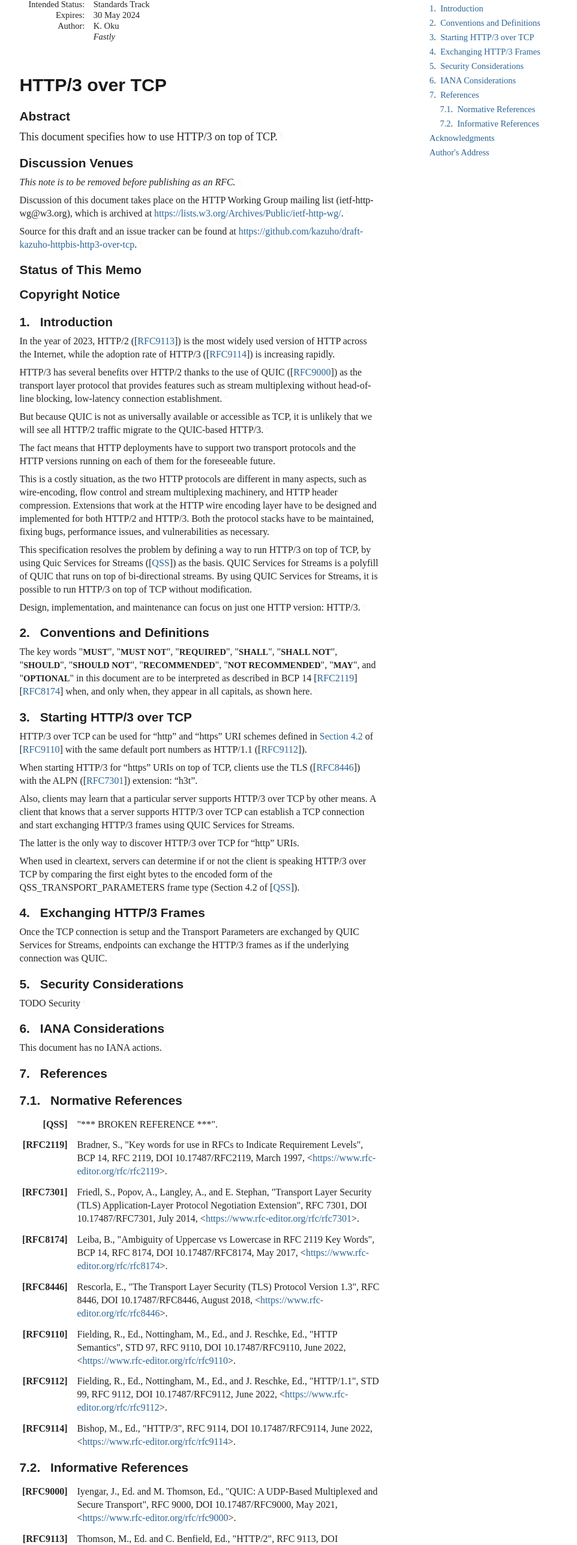
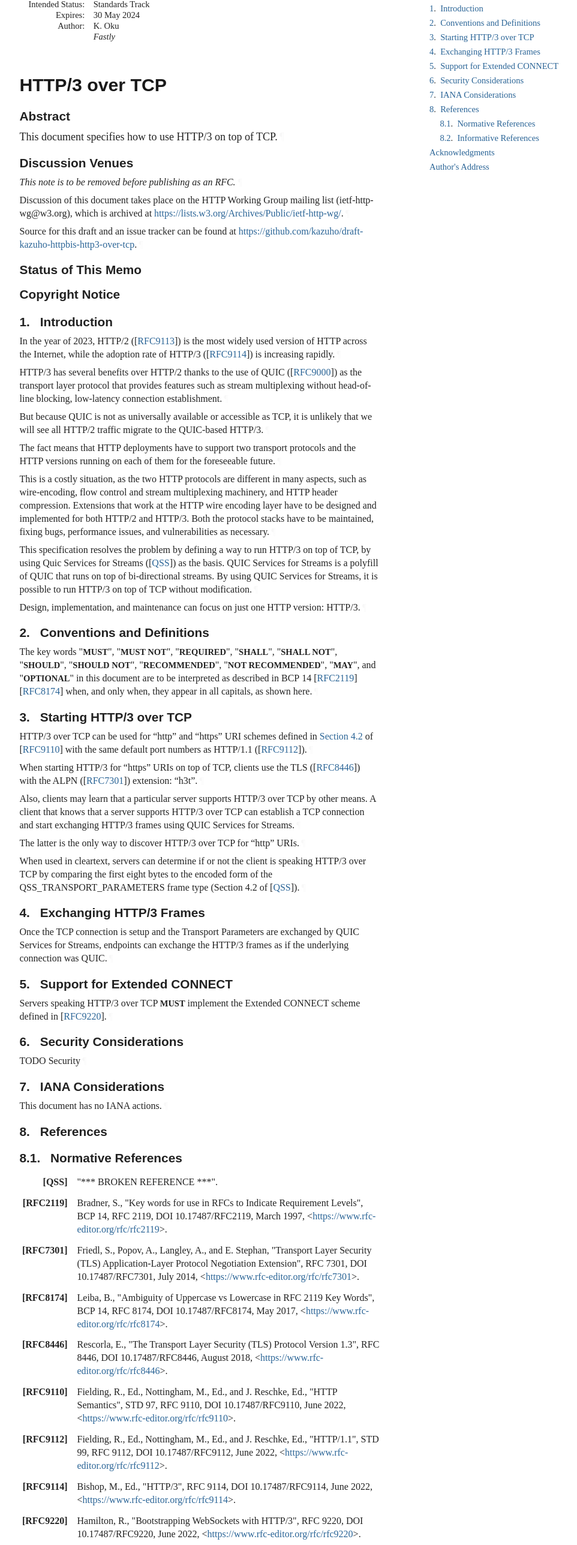
Before and after one commit to kazuho/draft-kazuho-httpbis-http3-over-tcp, a plain HTML site: page draft-kazuho-httpbis-http3-over-tcp.html in a window 1280 px wide. Shown: the part 131-2707 px from the top of the page at 60% size, without its empty margins (92-1054 px from the left). Drawn offline with Linux system fonts and the light colour scheme; a web font is replaced by a local one.

Commit message:
Script updating gh-pages from 0a8d96a. [ci skip]

```diff
--- a/draft-kazuho-httpbis-http3-over-tcp.html
+++ b/draft-kazuho-httpbis-http3-over-tcp.html
@@ -1134,27 +1134,30 @@ svg :is([fill="white"], [fill^="#fff"]) {
             <p id="section-toc.1-1.4.1"><a href="#section-4" class="auto internal xref">4</a>.  <a href="#name-exchanging-http-3-frames" class="internal xref">Exchanging HTTP/3 Frames</a></p>
 </li>
           <li class="compact toc ulBare ulEmpty" id="section-toc.1-1.5">
-            <p id="section-toc.1-1.5.1"><a href="#section-5" class="auto internal xref">5</a>.  <a href="#name-security-considerations" class="internal xref">Security Considerations</a></p>
+            <p id="section-toc.1-1.5.1"><a href="#section-5" class="auto internal xref">5</a>.  <a href="#name-support-for-extended-connec" class="internal xref">Support for Extended CONNECT</a></p>
 </li>
           <li class="compact toc ulBare ulEmpty" id="section-toc.1-1.6">
-            <p id="section-toc.1-1.6.1"><a href="#section-6" class="auto internal xref">6</a>.  <a href="#name-iana-considerations" class="internal xref">IANA Considerations</a></p>
+            <p id="section-toc.1-1.6.1"><a href="#section-6" class="auto internal xref">6</a>.  <a href="#name-security-considerations" class="internal xref">Security Considerations</a></p>
 </li>
           <li class="compact toc ulBare ulEmpty" id="section-toc.1-1.7">
-            <p id="section-toc.1-1.7.1"><a href="#section-7" class="auto internal xref">7</a>.  <a href="#name-references" class="internal xref">References</a></p>
+            <p id="section-toc.1-1.7.1"><a href="#section-7" class="auto internal xref">7</a>.  <a href="#name-iana-considerations" class="internal xref">IANA Considerations</a></p>
+</li>
+          <li class="compact toc ulBare ulEmpty" id="section-toc.1-1.8">
+            <p id="section-toc.1-1.8.1"><a href="#section-8" class="auto internal xref">8</a>.  <a href="#name-references" class="internal xref">References</a></p>
 <ul class="compact toc ulBare ulEmpty">
-<li class="compact toc ulBare ulEmpty" id="section-toc.1-1.7.2.1">
-                <p id="section-toc.1-1.7.2.1.1"><a href="#section-7.1" class="auto internal xref">7.1</a>.  <a href="#name-normative-references" class="internal xref">Normative References</a></p>
+<li class="compact toc ulBare ulEmpty" id="section-toc.1-1.8.2.1">
+                <p id="section-toc.1-1.8.2.1.1"><a href="#section-8.1" class="auto internal xref">8.1</a>.  <a href="#name-normative-references" class="internal xref">Normative References</a></p>
 </li>
-              <li class="compact toc ulBare ulEmpty" id="section-toc.1-1.7.2.2">
-                <p id="section-toc.1-1.7.2.2.1"><a href="#section-7.2" class="auto internal xref">7.2</a>.  <a href="#name-informative-references" class="internal xref">Informative References</a></p>
+              <li class="compact toc ulBare ulEmpty" id="section-toc.1-1.8.2.2">
+                <p id="section-toc.1-1.8.2.2.1"><a href="#section-8.2" class="auto internal xref">8.2</a>.  <a href="#name-informative-references" class="internal xref">Informative References</a></p>
 </li>
             </ul>
 </li>
-          <li class="compact toc ulBare ulEmpty" id="section-toc.1-1.8">
-            <p id="section-toc.1-1.8.1"><a href="#appendix-A" class="auto internal xref"></a><a href="#name-acknowledgments" class="internal xref">Acknowledgments</a></p>
+          <li class="compact toc ulBare ulEmpty" id="section-toc.1-1.9">
+            <p id="section-toc.1-1.9.1"><a href="#appendix-A" class="auto internal xref"></a><a href="#name-acknowledgments" class="internal xref">Acknowledgments</a></p>
 </li>
-          <li class="compact toc ulBare ulEmpty" id="section-toc.1-1.9">
-            <p id="section-toc.1-1.9.1"><a href="#appendix-B" class="auto internal xref"></a><a href="#name-authors-address" class="internal xref">Author's Address</a></p>
+          <li class="compact toc ulBare ulEmpty" id="section-toc.1-1.10">
+            <p id="section-toc.1-1.10.1"><a href="#appendix-B" class="auto internal xref"></a><a href="#name-authors-address" class="internal xref">Author's Address</a></p>
 </li>
         </ul>
 </nav>
@@ -1233,30 +1236,39 @@ QUIC Services for Streams, endpoints can exchange the HTTP/3 frames as if the
 underlying connection was QUIC.<a href="#section-4-1" class="pilcrow">¶</a></p>
 </section>
 </div>
+<div id="support-for-extended-connect">
+<section id="section-5">
+      <h2 id="name-support-for-extended-connec">
+<a href="#section-5" class="section-number selfRef">5. </a><a href="#name-support-for-extended-connec" class="section-name selfRef">Support for Extended CONNECT</a>
+      </h2>
+<p id="section-5-1">Servers speaking HTTP/3 over TCP <span class="bcp14">MUST</span> implement the Extended CONNECT scheme
+defined in <span>[<a href="#RFC9220" class="cite xref">RFC9220</a>]</span>.<a href="#section-5-1" class="pilcrow">¶</a></p>
+</section>
+</div>
 <div id="security-considerations">
-<section id="section-5">
+<section id="section-6">
       <h2 id="name-security-considerations">
-<a href="#section-5" class="section-number selfRef">5. </a><a href="#name-security-considerations" class="section-name selfRef">Security Considerations</a>
+<a href="#section-6" class="section-number selfRef">6. </a><a href="#name-security-considerations" class="section-name selfRef">Security Considerations</a>
       </h2>
-<p id="section-5-1">TODO Security<a href="#section-5-1" class="pilcrow">¶</a></p>
+<p id="section-6-1">TODO Security<a href="#section-6-1" class="pilcrow">¶</a></p>
 </section>
 </div>
 <div id="iana-considerations">
-<section id="section-6">
+<section id="section-7">
       <h2 id="name-iana-considerations">
-<a href="#section-6" class="section-number selfRef">6. </a><a href="#name-iana-considerations" class="section-name selfRef">IANA Considerations</a>
+<a href="#section-7" class="section-number selfRef">7. </a><a href="#name-iana-considerations" class="section-name selfRef">IANA Considerations</a>
       </h2>
-<p id="section-6-1">This document has no IANA actions.<a href="#section-6-1" class="pilcrow">¶</a></p>
+<p id="section-7-1">This document has no IANA actions.<a href="#section-7-1" class="pilcrow">¶</a></p>
 </section>
 </div>
-<section id="section-7">
+<section id="section-8">
       <h2 id="name-references">
-<a href="#section-7" class="section-number selfRef">7. </a><a href="#name-references" class="section-name selfRef">References</a>
+<a href="#section-8" class="section-number selfRef">8. </a><a href="#name-references" class="section-name selfRef">References</a>
       </h2>
 <div id="sec-normative-references">
-<section id="section-7.1">
+<section id="section-8.1">
         <h3 id="name-normative-references">
-<a href="#section-7.1" class="section-number selfRef">7.1. </a><a href="#name-normative-references" class="section-name selfRef">Normative References</a>
+<a href="#section-8.1" class="section-number selfRef">8.1. </a><a href="#name-normative-references" class="section-name selfRef">Normative References</a>
         </h3>
 <dl class="references">
 <dt id="QSS">[QSS]</dt>
@@ -1288,16 +1300,20 @@ underlying connection was QUIC.<a href="#section-4-1" class="pilcrow">¶</a></p>
 <span class="refAuthor">Fielding, R., Ed.</span>, <span class="refAuthor">Nottingham, M., Ed.</span>, and <span class="refAuthor">J. Reschke, Ed.</span>, <span class="refTitle">"HTTP/1.1"</span>, <span class="seriesInfo">STD 99</span>, <span class="seriesInfo">RFC 9112</span>, <span class="seriesInfo">DOI 10.17487/RFC9112</span>, <time datetime="2022-06" class="refDate">June 2022</time>, <span>&lt;<a href="https://www.rfc-editor.org/rfc/rfc9112">https://www.rfc-editor.org/rfc/rfc9112</a>&gt;</span>. </dd>
 <dd class="break"></dd>
 <dt id="RFC9114">[RFC9114]</dt>
+        <dd>
+<span class="refAuthor">Bishop, M., Ed.</span>, <span class="refTitle">"HTTP/3"</span>, <span class="seriesInfo">RFC 9114</span>, <span class="seriesInfo">DOI 10.17487/RFC9114</span>, <time datetime="2022-06" class="refDate">June 2022</time>, <span>&lt;<a href="https://www.rfc-editor.org/rfc/rfc9114">https://www.rfc-editor.org/rfc/rfc9114</a>&gt;</span>. </dd>
+<dd class="break"></dd>
+<dt id="RFC9220">[RFC9220]</dt>
       <dd>
-<span class="refAuthor">Bishop, M., Ed.</span>, <span class="refTitle">"HTTP/3"</span>, <span class="seriesInfo">RFC 9114</span>, <span class="seriesInfo">DOI 10.17487/RFC9114</span>, <time datetime="2022-06" class="refDate">June 2022</time>, <span>&lt;<a href="https://www.rfc-editor.org/rfc/rfc9114">https://www.rfc-editor.org/rfc/rfc9114</a>&gt;</span>. </dd>
+<span class="refAuthor">Hamilton, R.</span>, <span class="refTitle">"Bootstrapping WebSockets with HTTP/3"</span>, <span class="seriesInfo">RFC 9220</span>, <span class="seriesInfo">DOI 10.17487/RFC9220</span>, <time datetime="2022-06" class="refDate">June 2022</time>, <span>&lt;<a href="https://www.rfc-editor.org/rfc/rfc9220">https://www.rfc-editor.org/rfc/rfc9220</a>&gt;</span>. </dd>
 <dd class="break"></dd>
 </dl>
 </section>
 </div>
 <div id="sec-informative-references">
-<section id="section-7.2">
+<section id="section-8.2">
         <h3 id="name-informative-references">
-<a href="#section-7.2" class="section-number selfRef">7.2. </a><a href="#name-informative-references" class="section-name selfRef">Informative References</a>
+<a href="#section-8.2" class="section-number selfRef">8.2. </a><a href="#name-informative-references" class="section-name selfRef">Informative References</a>
         </h3>
 <dl class="references">
 <dt id="RFC9000">[RFC9000]</dt>
```
Also changed, not shown: draft-kazuho-httpbis-http3-over-tcp.txt.
